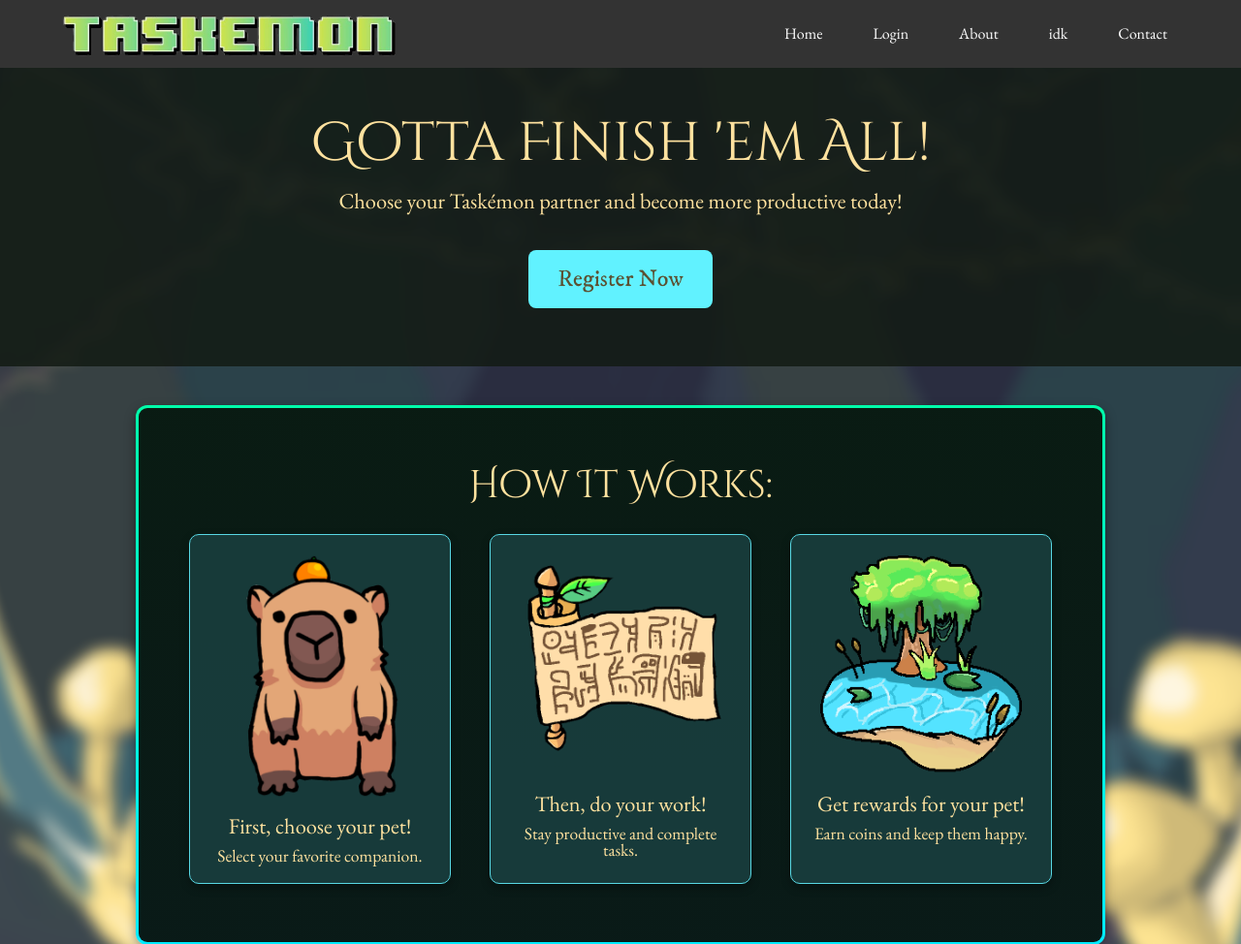
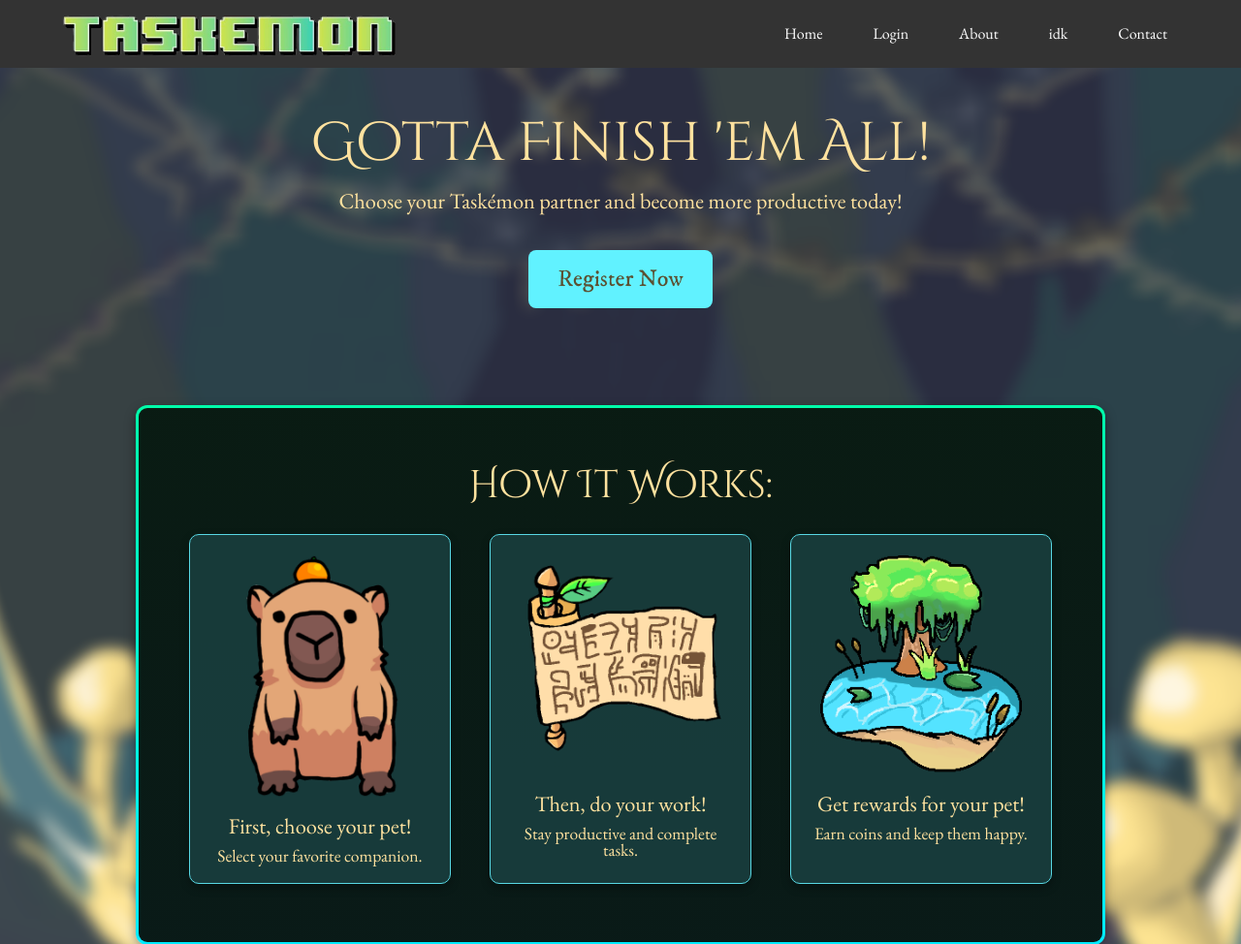
Before and after one commit to Amit-S-G/Section-20254-Group-9_CEN3031Spring25, a PHP site: page / in a window 1280 px wide. Shown: the top 974 px of the page at 97% size. Run offline with PHP 8.4, Linux system fonts and the light colour scheme.

Commit message:
Small change to index css

```diff
--- a/styles/index.css
+++ b/styles/index.css
@@ -17,7 +17,6 @@ body {
 }
 
 .container{
-  background: rgba(18, 26, 19, 0.85);
   text-align: center;
   padding: 120px 20px 60px 20px;
 }
```
